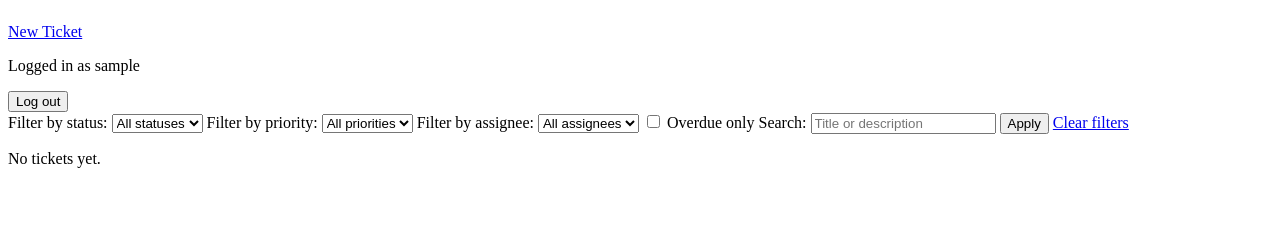
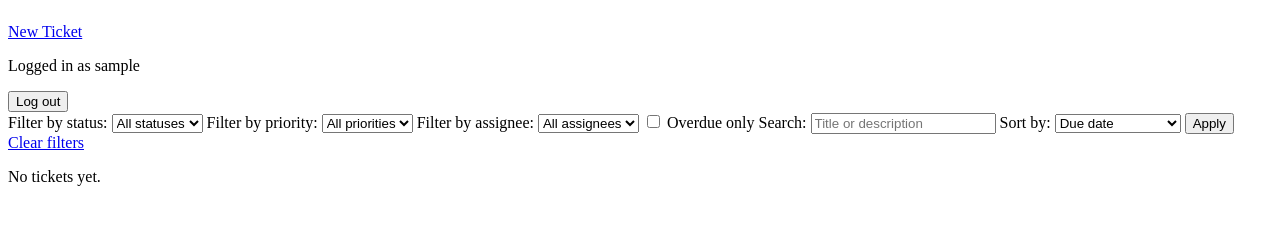
Before and after one commit to aaronrine/django-ticket-tracker, a Django app: page /tickets/ in a window 1280 px wide. Shown: the part 57-300 px from the top of the page. Run offline with Django 5.2, Linux system fonts and the light colour scheme; the visitor is signed in with stand-in values (Sample User, id 1); data comes from the database, SQL or seed files in the repository; data that the repository does not hold is empty.

Commit message:
add sorting

```diff
--- a/tickets/templates/tickets/ticket_list.html
+++ b/tickets/templates/tickets/ticket_list.html
@@ -59,6 +59,26 @@
         <label for="q">Search:</label>
 
         <input type="search" name="q" id="q" value="{{ search_query|default_if_none:'' }}" placeholder="Title or description">
+
+        <label for="sort">Sort by:</label>
+
+        <select name="sort" id="sort">
+            <option value="due_date" {% if selected_sort == "due_date" %}selected{% endif %}>
+                Due date
+            </option>
+            <option value="priority" {% if selected_sort == "priority" %}selected{% endif %}>
+                Priority
+            </option>
+            <option value="created_at" {% if selected_sort == "created_at" %}selected{% endif %}>
+                Newest created
+            </option>
+            <option value="updated_at" {% if selected_sort == "updated_at" %}selected{% endif %}>
+                Recently updated
+            </option>
+            <option value="title" {% if selected_sort == "title" %}selected{% endif %}>
+                Title
+            </option>
+        </select>
 
         <button type="submit">Apply</button>
         <a href="{% url 'ticket-list' %}">Clear filters</a>
--- a/tickets/views.py
+++ b/tickets/views.py
@@ -14,6 +14,7 @@ def ticket_list(request):
     overdue = request.GET.get("overdue")
     assignee = request.GET.get("assignee")
     q = request.GET.get("q")
+    sort = request.GET.get("sort", "due_date")
 
     tickets = Ticket.objects.all()
 
@@ -34,7 +35,15 @@ def ticket_list(request):
             Q(title__icontains=q) | Q(description__icontains=q)
         )
 
-    tickets = tickets.order_by("due_date")
+    allowed_sorts = {
+        "due_date": "due_date",
+        "priority": "priority",
+        "created_at": "-created_at",
+        "updated_at": "-updated_at",
+        "title": "title",
+    }
+
+    tickets = tickets.order_by(allowed_sorts.get(sort, "due_date"))
 
     User = get_user_model()
     return render(
@@ -50,6 +59,7 @@ def ticket_list(request):
             "assignees": User.objects.all().order_by("username"),
             "selected_assignees": assignee,
             "search_query": q,
+            "selected_sort": sort,
         },
     )
 
```
